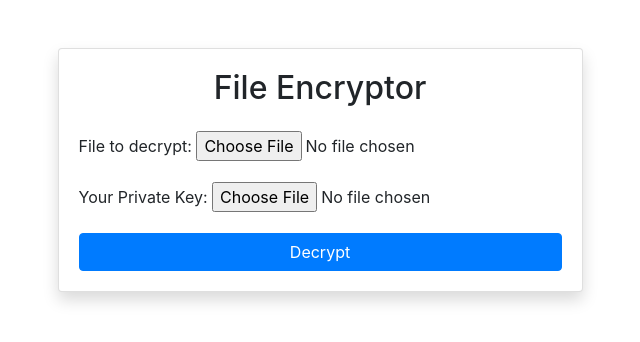
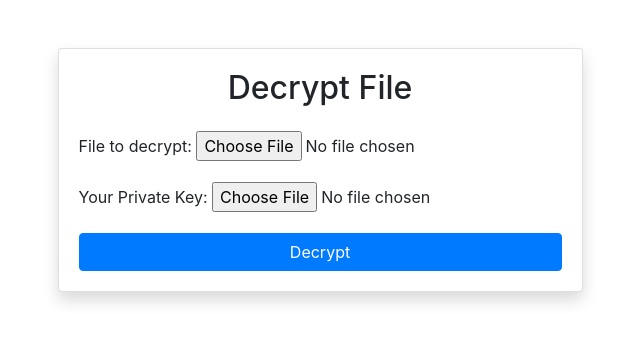
Before and after one commit to sarthakghere/File-Encryptor, a Django app: page /decrypt/ in a window 1280 px wide. Shown: the part 56-398 px from the top of the page, without its empty margins (320-960 px from the left). Run offline with Django 5.2, Linux system fonts and the light colour scheme; some libraries are stand-ins or nearby versions.

Commit message:
Updated Webpage titles

```diff
--- a/encryptor/ui/templates/ui/decrypt.html
+++ b/encryptor/ui/templates/ui/decrypt.html
@@ -17,7 +17,7 @@
         <div class="col-md-6">
             <div class="card shadow">
                 <div class="card-body">
-                    <h2 class="card-title text-center mb-4">File Encryptor</h2>
+                    <h2 class="card-title text-center mb-4">Decrypt File</h2>
                     <form method="POST" action="{% url 'util:decrypt' %}" enctype="multipart/form-data" novalidate>
                         {% csrf_token %}
                         {{ form.as_p }}
--- a/encryptor/ui/templates/ui/encrypt.html
+++ b/encryptor/ui/templates/ui/encrypt.html
@@ -15,7 +15,7 @@
         <div class="col-md-6">
             <div class="card shadow">
                 <div class="card-body">
-                    <h2 class="card-title text-center mb-4">File Encryptor</h2>
+                    <h2 class="card-title text-center mb-4">Encrypt File</h2>
                     <form method="POST" action="{% url 'util:encrypt' %}" enctype="multipart/form-data" novalidate>
                         {% csrf_token %}
                         {{ form.as_p }}
--- a/encryptor/ui/templates/ui/index.html
+++ b/encryptor/ui/templates/ui/index.html
@@ -11,6 +11,7 @@
 </head>
 <body>
     {% block content %}
+    <title>File Encryptor</title>
 <div class="container mt-5">
     <div class="row justify-content-center">
         <div class="col-md-6">
```
Also changed, not shown: 1 other file.
